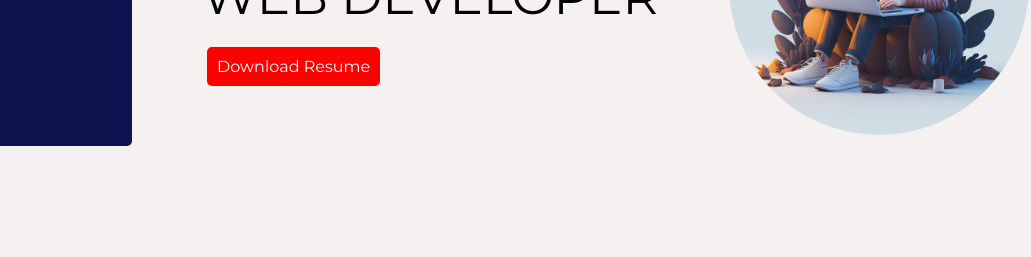
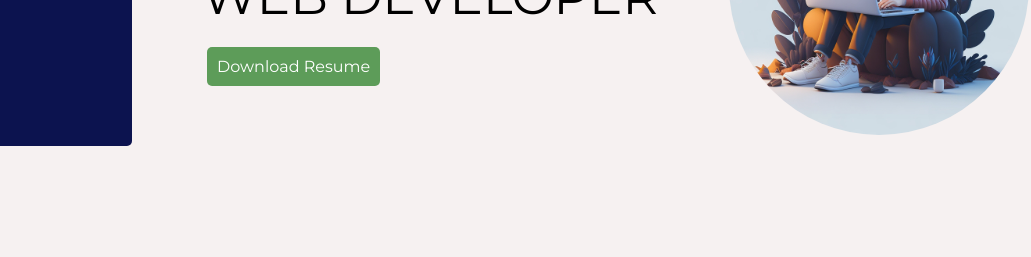
Before and after one commit to Akshay-K-Bhat/Portfolio, a plain HTML site: page index.html in a window 1280 px wide. Shown: the part 374-631 px from the top of the page, 249-1280 px from the left. Drawn offline with Linux system fonts and the light colour scheme.

Commit message:
6th commit

```diff
--- a/styles.css
+++ b/styles.css
@@ -69,7 +69,7 @@
 }
 .btn a {
   color: white;
-  background-color: red;
+  background-color: #5D9C59;
   padding: 10px;
   justify-content: center;
   border-radius: 5px;
```
